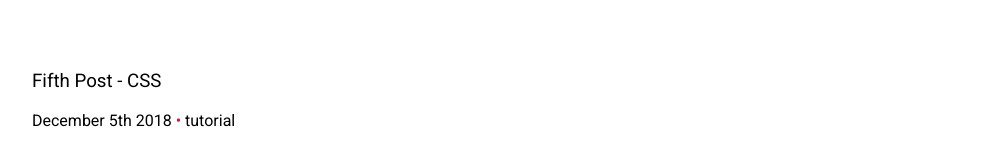
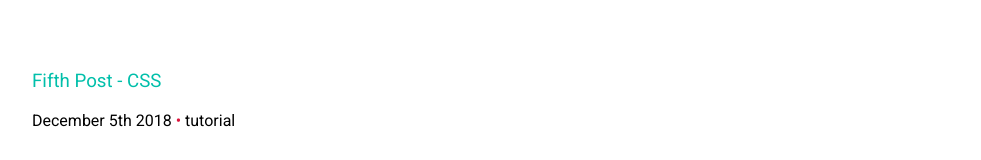
Before and after one commit to omeryaldirgan/home, a Gatsby site: page /blog in a window 1280 px wide. In both pictures the pointer is over the link "Fifth Post - CSS". Shown: the part 149-309 px from the top of the page, without its empty margins (148-1129 px from the left). Built offline with nearby package versions, Linux system fonts and the light colour scheme; Gatsby itself is replaced by a stand-in of ours.

Commit message:
hover blog.

```diff
--- a/src/components/styles/post.module.scss
+++ b/src/components/styles/post.module.scss
@@ -6,8 +6,8 @@
       font-weight: var(--fw-bold);
       margin-top: 1em;
       margin-bottom: 1em;
-    &:hover{
-      color:var (--bg-color)
+    & a:hover{
+      color:var(--bg-color)
     }
     }
 
```
